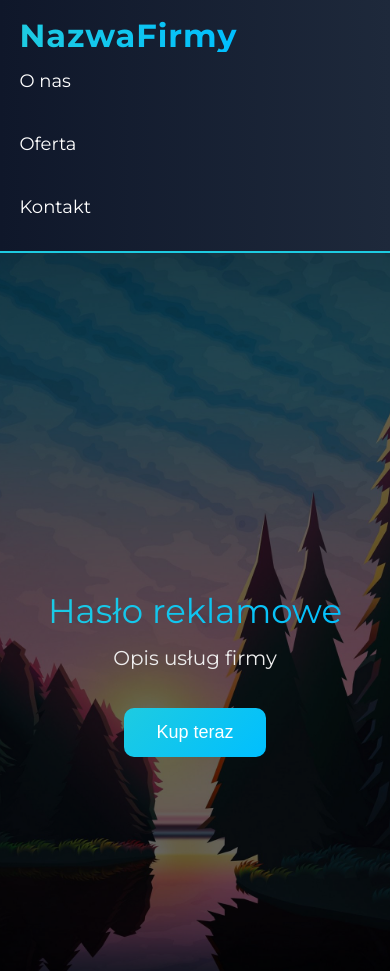
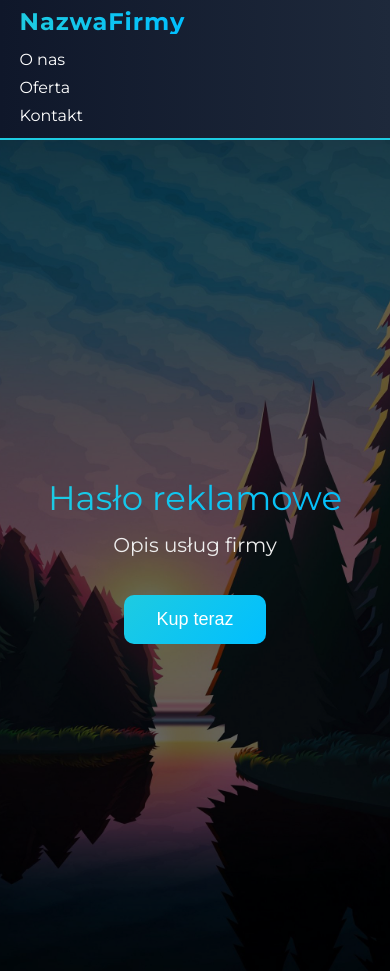
Before and after one commit to blaszczakdev/business-landing-page, a plain HTML site: page index.html in a window 390 px wide. Shown: the top 971 px of the page. Drawn offline with Linux system fonts and the light colour scheme.

Commit message:
Update style.css

```diff
--- a/css/style.css
+++ b/css/style.css
@@ -238,19 +238,38 @@ footer p {
 }
 
 @media (max-width: 768px) {
+  nav {
+    padding: 10px 0;
+  }
+
   nav .container {
     flex-direction: column;
     align-items: flex-start;
+    gap: 10px;
+  }
+
+  .nav-logo {
+    font-size: 24px;
   }
 
   .nav-links {
-    margin-top: 10px;
     flex-direction: column;
     width: 100%;
+    margin-top: 8px;
+    gap: 8px;
   }
 
   .nav-links a {
-    margin: 10px 0;
+    font-size: 16px;
+    padding-bottom: 4px;
+  }
+
+  .landing-page-text h1 {
+    font-size: 34px;
+  }
+
+  .landing-page-text h2 {
+    font-size: 20px;
   }
 
   .offer-list {
@@ -261,20 +280,11 @@ footer p {
     padding: 40px 20px;
   }
 
-  .landing-page-text h1 {
-    font-size: 34px;
-  }
-
-  .landing-page-text h2 {
-    font-size: 20px;
-  }
-
   footer .container {
     padding: 0 10px;
   }
 
-  footer a,
-  footer p {
+  footer a, footer p {
     font-size: 16px;
   }
 }
```
